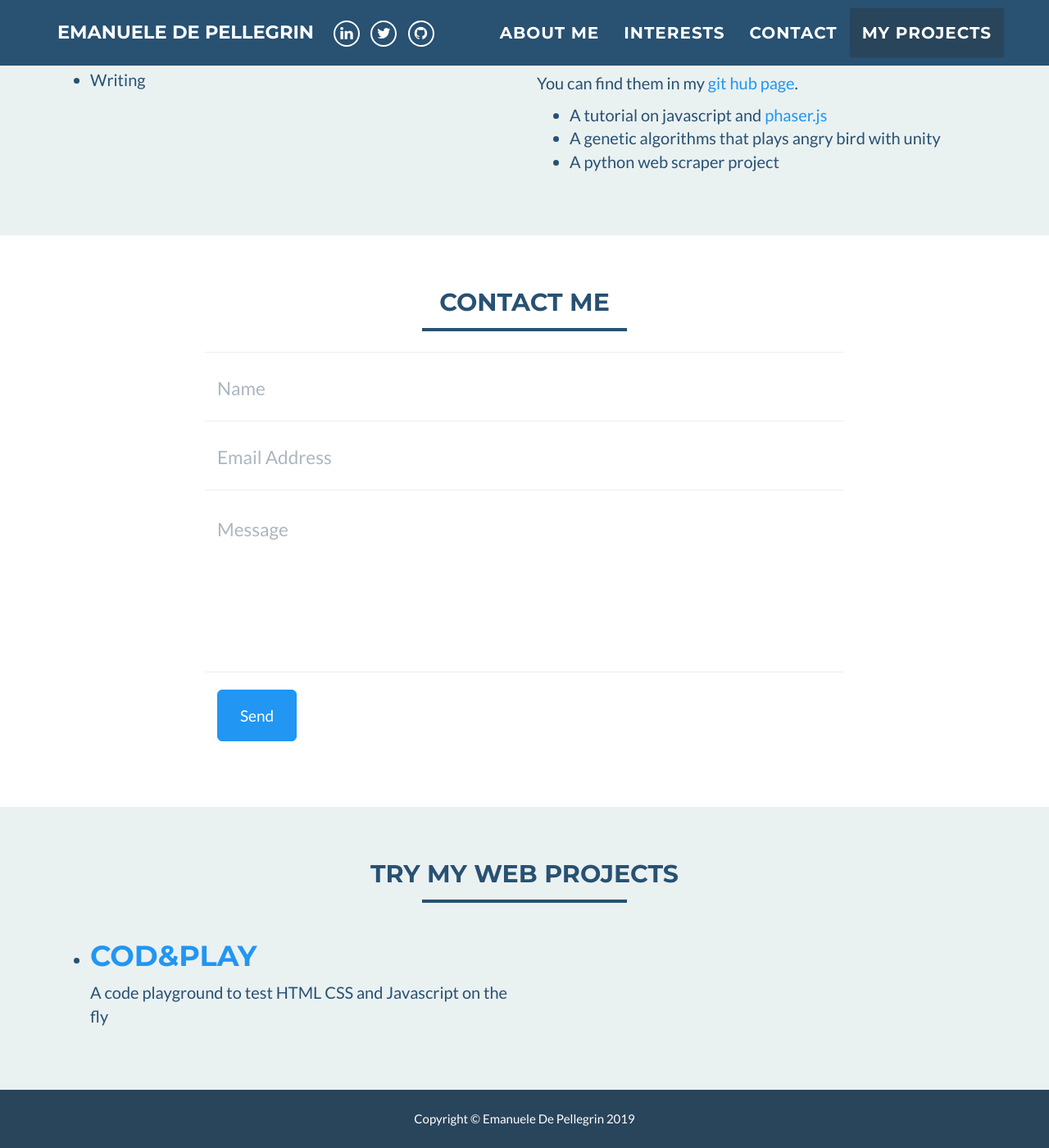
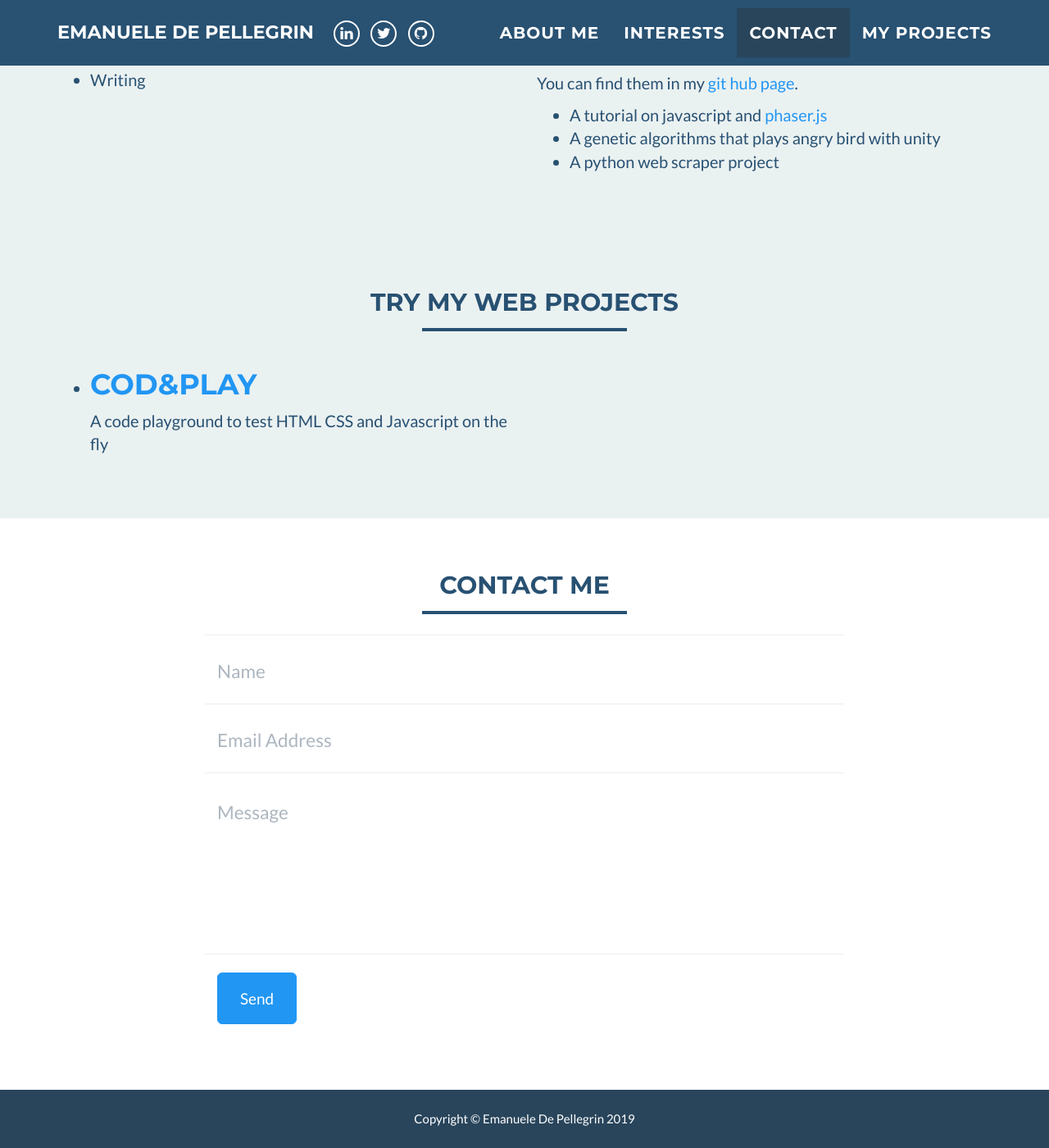
Before and after one commit to Cryoscopic-E/cryoscopic-e.github.io, a Jekyll site: the page built from index.html, in a window 1280 px wide and 1400 px high, scrolled down 1386 px. Shown: the whole window at 82% size. Built offline with Jekyll 4.4.1, drawn with Linux system fonts in a browser that asks for light colours.

Commit message:
Section Fix

```diff
--- a/_layouts/default.html
+++ b/_layouts/default.html
@@ -95,8 +95,8 @@
 
     {% include about_me.html %}
     {% include interests.html %}
+    {% include my_projects.html %}
     {% include contact_form.html %}
-    {% include my_projects.html %}
     <!-- Footer -->
     <footer class="text-center">
         <div class="footer-below">
```
